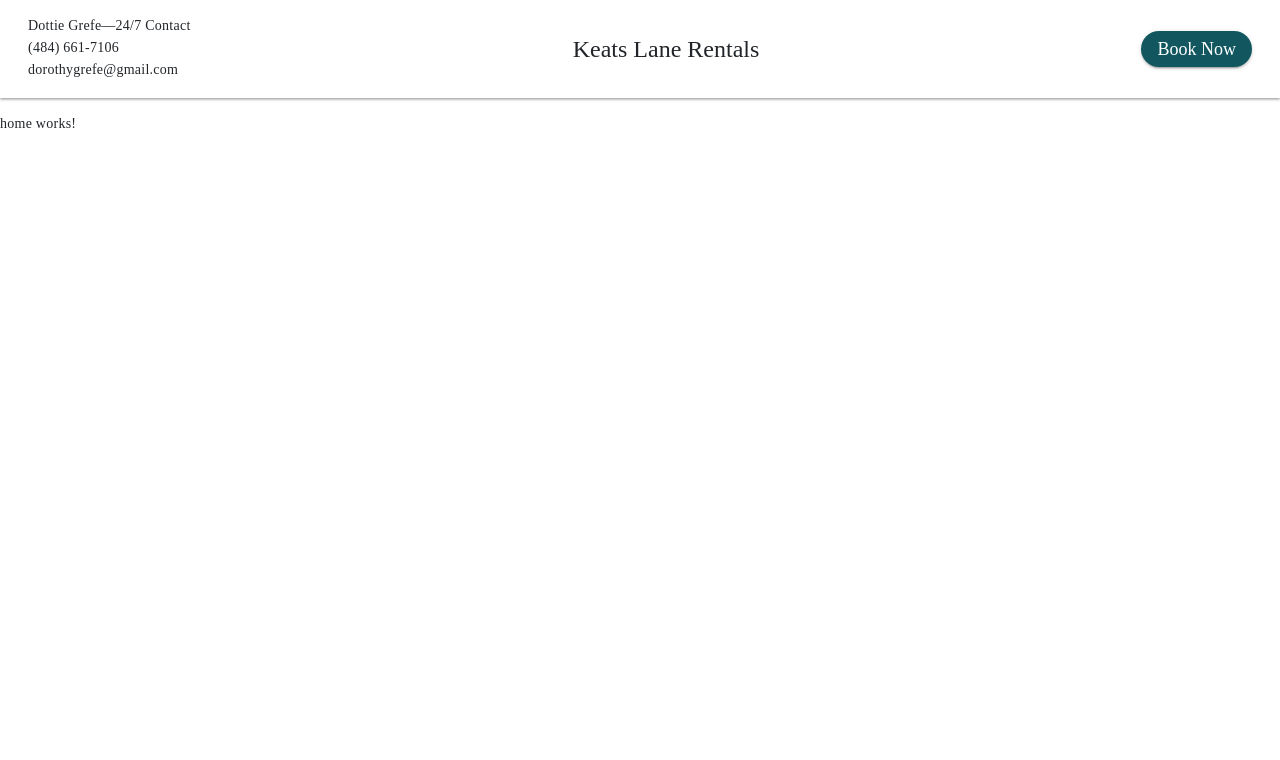
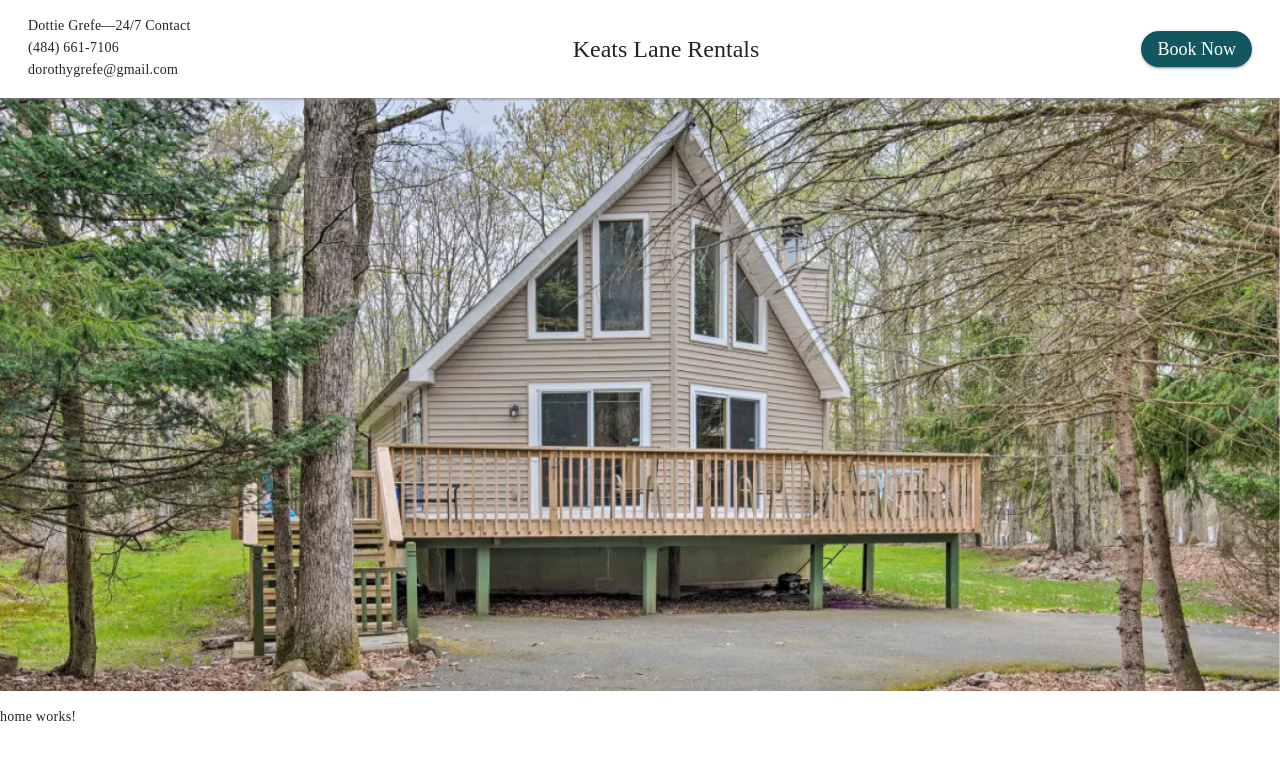
Before and after one commit to nickpiscopio/piscopio-rentals-frontend, an Angular app: page / in a window 1280 px wide. Shown: the top 760 px of the page. Built offline with nearby package versions, Linux system fonts and the light colour scheme.

Commit message:
Aadded the hero image.

```diff
--- a/src/app/app.module.ts
+++ b/src/app/app.module.ts
@@ -4,6 +4,7 @@ import { BrowserModule } from '@angular/platform-browser';
 import { FormsModule, ReactiveFormsModule } from '@angular/forms';
 import { HttpClientModule } from '@angular/common/http';
 import { MatButtonModule } from '@angular/material/button';
+import { MatCardModule } from '@angular/material/card';
 import { MatCheckboxModule } from '@angular/material/checkbox';
 import { MatDatepickerModule } from '@angular/material/datepicker';
 import { MatDialogModule } from '@angular/material/dialog';
@@ -21,6 +22,7 @@ import { SuccessComponent } from './components/views/registration/success/succes
 import { HomeComponent } from './components/views/home/home.component';
 import { HeaderComponent } from './components/fragments/header/header.component';
 import { FooterComponent } from './components/fragments/footer/footer.component';
+import { HeroComponent } from './components/fragments/hero/hero.component';
 
 @NgModule({
   declarations: [
@@ -30,7 +32,8 @@ import { FooterComponent } from './components/fragments/footer/footer.component'
     SuccessComponent,
     HomeComponent,
     HeaderComponent,
-    FooterComponent
+    FooterComponent,
+    HeroComponent
   ],
   imports: [
     BrowserModule,
@@ -38,6 +41,7 @@ import { FooterComponent } from './components/fragments/footer/footer.component'
     ReactiveFormsModule,
     HttpClientModule,
     MatButtonModule,
+    MatCardModule,
     MatCheckboxModule,
     MatDatepickerModule,
     MatNativeDateModule,
--- /dev/null
+++ b/src/app/components/fragments/hero/hero.component.html
@@ -0,0 +1,3 @@
+<img src="assets/images/hero.png"/>
+
+<!-- <div id="hero"></div> -->
--- /dev/null
+++ b/src/app/components/fragments/hero/hero.component.scss
@@ -0,0 +1,8 @@
+img {
+    // background-image: url("/assets/images/hero.png");
+    width: 100%;
+    // height: auto;
+    // background-position: center;
+    // background-repeat: no-repeat;
+    // background-size: cover;
+}
--- a/src/app/components/views/app.component.html
+++ b/src/app/components/views/app.component.html
@@ -1,4 +1,6 @@
 <app-header></app-header>
+
+<app-hero></app-hero>
 
 <div id="content">
   <router-outlet></router-outlet>
--- a/src/app/components/views/registration/registration.component.html
+++ b/src/app/components/views/registration/registration.component.html
@@ -1,9 +1,11 @@
 <div class="container">
     <div class="row">
         <div class="col">
+            <mat-card>
                 <h1>Registration Page</h1>
                 <p>Thank you for booking with us! We greatly appreciate it!</p>
-        <p>We just need a bit more infomation for our HOA to create a welcome packet for you. It should only take a couple of minutes, and should be painless. Once completed, you should be good to go.</p>
+                <p>We just need a bit more infomation for our HOA to create a welcome packet for you. It should only
+                    take a couple of minutes, and should be painless. Once completed, you should be good to go.</p>
                 <form [formGroup]="registrationForm" (ngSubmit)="register()">
                     <h2 id="title-info-about-you">Information About You</h2>
 
@@ -57,7 +59,8 @@
                     </mat-form-field>
 
                     <h3 id="title-vehicles">Vehicles</h3>
-            <p id="description-vehicles">List all vehicle license plates staying at 153 Keats Lane for part or all of duration of the stay. If a rental car is being used, please indicate that.</p>
+                    <p id="description-vehicles">List all vehicle license plates staying at 153 Keats Lane for part or
+                        all of duration of the stay. If a rental car is being used, please indicate that.</p>
 
                     <div *ngFor="let i of plateLoopNumbers">
                         <h4>Vehicle {{i + 1}}</h4>
@@ -75,25 +78,24 @@
 
                     <button mat-raised-button type="button" (click)="addAnotherVehicle()">+ Add Another Vehicle</button>
 
-            <hr/>
-            <p>By typing your full legal name below, you agree to digitally sign the Towamensing Trails Property Owners Association Short Term Rental Registration Form.</p>
+                    <hr />
+                    <p>By typing your full legal name below, you agree to digitally sign the Towamensing Trails Property
+                        Owners Association Short Term Rental Registration Form.</p>
                     <mat-form-field appearance="outline">
                         <mat-label>Your Full Legal Name</mat-label>
                         <input matInput formControlName="namePrinted">
                     </mat-form-field>
 
                     <div id="wrapper-submit">
-                <button mat-raised-button color="primary" id="submit" type="submit" [disabled]="!registrationForm.valid">Register</button>
+                        <button mat-raised-button color="primary" id="submit" type="submit"
+                            [disabled]="!registrationForm.valid">Register</button>
 
-                <mat-progress-spinner
-                    id="progress"
-                    *ngIf="isLoading"
-                    [color]="progressColor"
-                    [mode]="progressMode"
-                    [diameter]="progressDiameter">
+                        <mat-progress-spinner id="progress" *ngIf="isLoading" [color]="progressColor"
+                            [mode]="progressMode" [diameter]="progressDiameter">
                         </mat-progress-spinner>
                     </div>
                 </form>
+            </mat-card>
         </div>
     </div>
 </div>
```
Also changed, not shown: src/app/components/fragments/hero/hero.component.ts (added, +8 -0 lines), src/assets/images/hero.png (added), 1 other file (tests, documents, lock files or other folders). Lines whose indentation alone changed are shown as unchanged.
